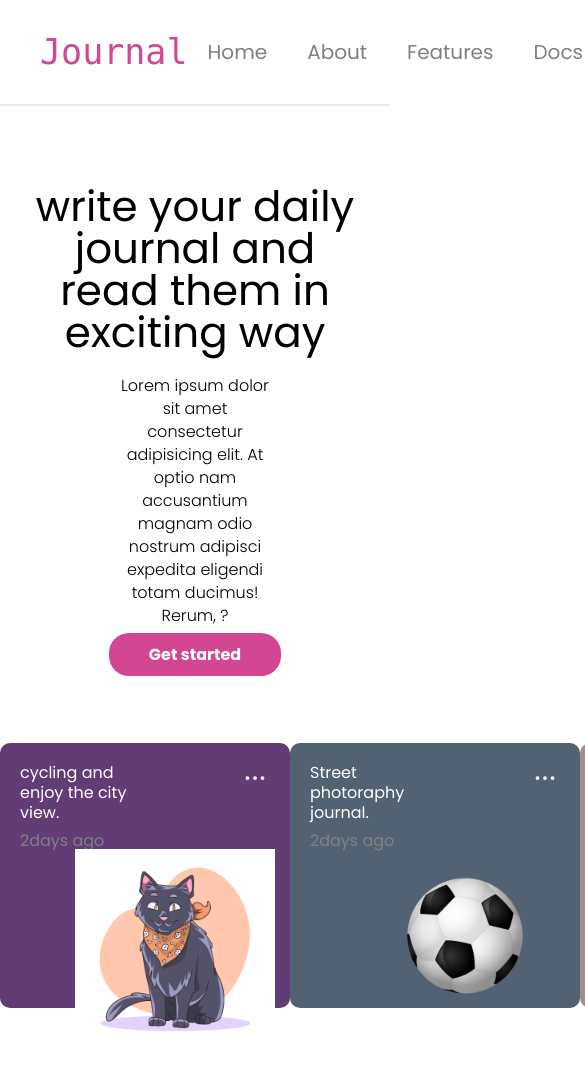
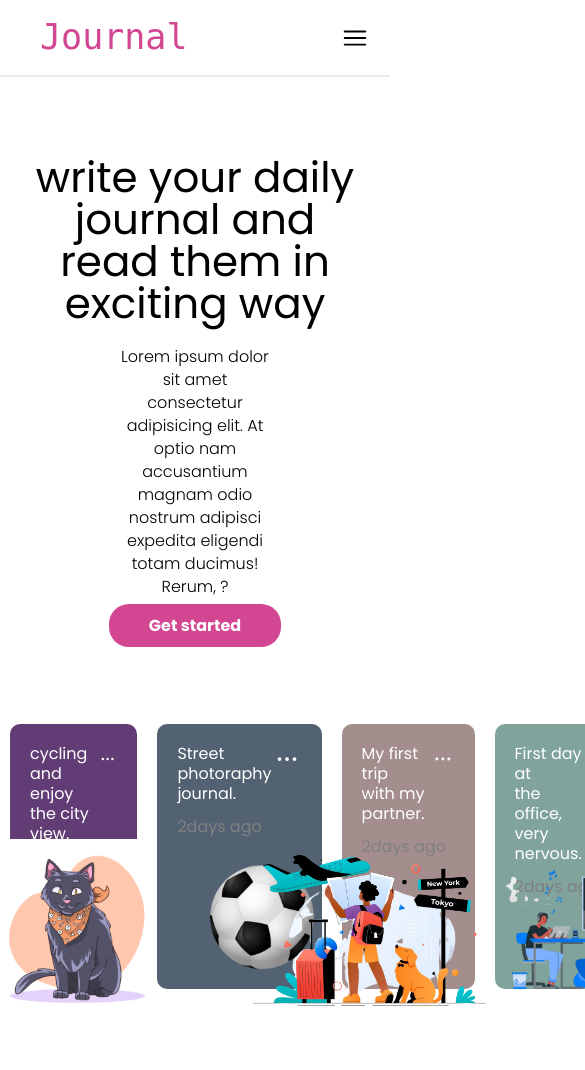
Before and after one commit to Musaibrahim1105/Journal, a plain HTML site: page index.html in a window 390 px wide. Shown: the top 1070 px of the page, 585 px wide, since content can reach past the window. Drawn offline with Linux system fonts and the light colour scheme.

Commit message:
navigation done completely with handburger

```diff
--- a/index.html
+++ b/index.html
@@ -25,6 +25,10 @@
                 <a style="margin-right: auto;" href="/">Pricing</a>
                 <a class="pink" href="register.html">Register</a>
                 <a class="pink login" href="/">Log in</a>
+                <svg class="handburger" xmlns="http://www.w3.org/2000/svg" fill="none" viewBox="0 0 24 24" stroke-width="1.5" stroke="currentColor" class="size-6">
+                    <path stroke-linecap="round" stroke-linejoin="round" d="M3.75 6.75h16.5M3.75 12h16.5m-16.5 5.25h16.5" />
+                  </svg>
+
 
         </nav>
     </header>
@@ -50,7 +54,7 @@
               </svg></div>
 
               <p>2days ago</p>
-              <img src="images/cat.jpg" alt="the cat" height="200px" width="200px">
+              <img src="images/cat.jpg" alt="the cat" >
 
         </div>
 
@@ -62,7 +66,7 @@
                 <path stroke-linecap="round" stroke-linejoin="round" d="M6.75 12a.75.75 0 1 1-1.5 0 .75.75 0 0 1 1.5 0ZM12.75 12a.75.75 0 1 1-1.5 0 .75.75 0 0 1 1.5 0ZM18.75 12a.75.75 0 1 1-1.5 0 .75.75 0 0 1 1.5 0Z" />
               </svg></div>
               <p>2days ago</p>
-              <img src="images/ball.png" alt="the cat" height="200px" width="200px">
+              <img src="images/ball.png" alt="the cat" >
 
         </div>
 
@@ -73,19 +77,19 @@
                 <path stroke-linecap="round" stroke-linejoin="round" d="M6.75 12a.75.75 0 1 1-1.5 0 .75.75 0 0 1 1.5 0ZM12.75 12a.75.75 0 1 1-1.5 0 .75.75 0 0 1 1.5 0ZM18.75 12a.75.75 0 1 1-1.5 0 .75.75 0 0 1 1.5 0Z" />
               </svg></div>
               <p>2days ago</p>
-              <img src="images/travel.png" alt="the cat" height="200px" width="200px">
+              <img src="images/travel.png" alt="the cat" >
 
         </div>
 
 
 
         <div class="card card-4">
-           <div> <p>First day at <br> the office, very <br> nervous.</p>
+           <div> <p>First day at <br> the office, <br> very nervous.</p>
             <svg height="30" xmlns="http://www.w3.org/2000/svg" fill="none" viewBox="0 0 24 24" stroke-width="1.5" stroke="currentColor" class="size-6">
                 <path stroke-linecap="round" stroke-linejoin="round" d="M6.75 12a.75.75 0 1 1-1.5 0 .75.75 0 0 1 1.5 0ZM12.75 12a.75.75 0 1 1-1.5 0 .75.75 0 0 1 1.5 0ZM18.75 12a.75.75 0 1 1-1.5 0 .75.75 0 0 1 1.5 0Z" />
               </svg></div>
               <p>2days ago</p>
-              <img src="images/cmp.png" alt="the cat" height="200px" width="200px">
+              <img src="images/cmp.png" alt="the cat" >
 
         </div>
 
--- a/styles/style.css
+++ b/styles/style.css
@@ -67,6 +67,11 @@ a:hover {
     text-decoration: none;
     font-weight: bold;
 }
+/* HANDBURGER */
+
+.handburger {
+  display: none;
+}
 
 
 /* card section */
@@ -78,11 +83,13 @@ a:hover {
 }
 .card {
     height: 225px;
-    width: 250px;
+    width: 200px;
     padding: 20px;
     background-color: grey;
     align-items: center;
     border-radius: 10px;
+    position: relative;
+    margin: 10px;
 }
 
 .card div {
@@ -93,7 +100,7 @@ a:hover {
 
 .card div p {
     line-height: 20px;
-    margin-bottom: 10px;
+    margin-bottom: 15px;
 
 }
 
@@ -102,7 +109,11 @@ a:hover {
 }
 
 .card img {
-    margin-left: 55px;
+    height:180px;
+    width: 180;
+    position: absolute;
+    bottom: -30px;
+    right: -30px;
 }
 
 .card-1 {
@@ -120,3 +131,24 @@ a:hover {
 .card-4 {
     background-color:#80a39c ;
 }
+
+
+
+/* MEDIA QUERY SECTION*/
+
+@media (max-width: 600px) {
+
+    nav a:not(:first-child){
+        display: none;
+    }
+
+    .handburger {
+        width: 30px;
+        height: 30px;
+        display: block;
+    }
+
+    nav {
+        justify-content: space-between;
+    }
+}
```
